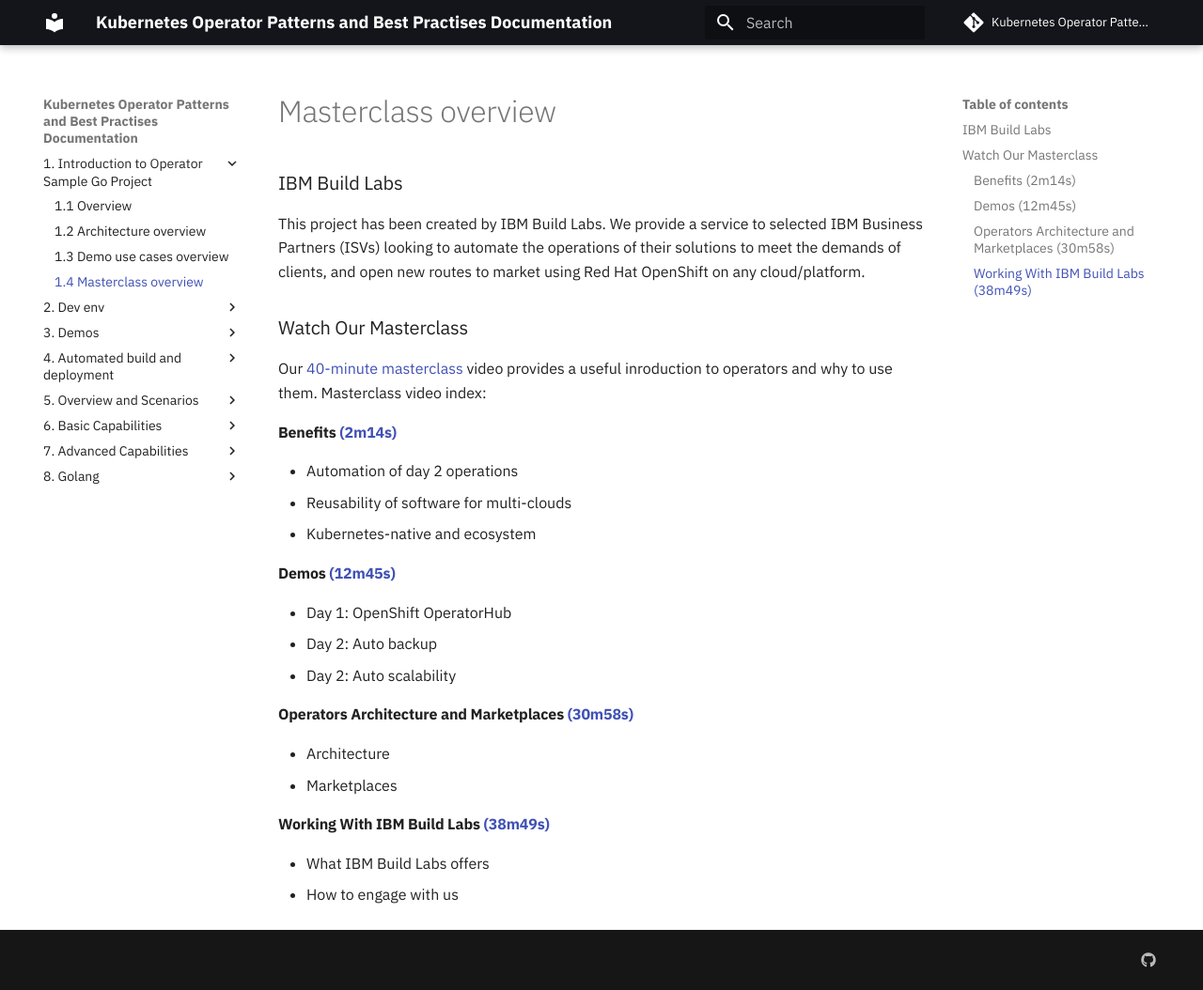
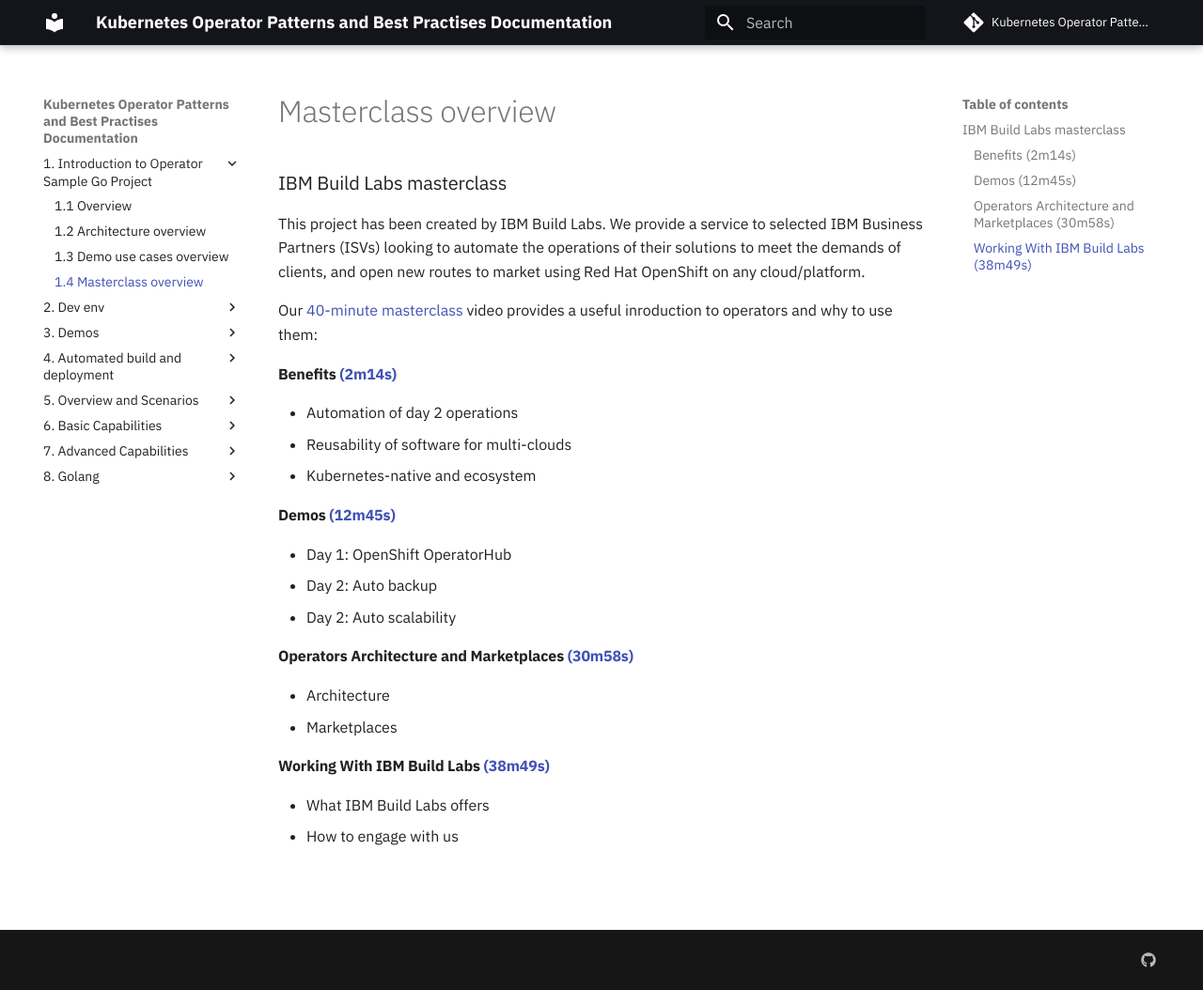
Before and after one commit to IBM/operator-sample-go-documentation, an MkDocs documentation site: the page built from documentation/intro-masterclass.md, in a window 1280 px wide and 1054 px high. Shown: the whole window at 94% size. Built offline with MkDocs 1.6.1 and Material for MkDocs 9.7.7, drawn with Linux system fonts in a browser that asks for light colours; comment, search, counter and statistics services are not loaded.

Commit message:
doc-updates4

```diff
--- a/documentation/intro-masterclass.md
+++ b/documentation/intro-masterclass.md
@@ -1,12 +1,10 @@
 # Masterclass overview
 
-### IBM Build Labs
+### IBM Build Labs masterclass
 
 This project has been created by IBM Build Labs.  We provide a service to selected IBM Business Partners (ISVs) looking to automate the operations of their solutions to meet the demands of clients, and open new routes to market using Red Hat OpenShift on any cloud/platform.
 
-### Watch Our Masterclass
-
-Our [40-minute masterclass](https://www.youtube.com/watch?v=D6njEyXPieg) video provides a useful inroduction to operators and why to use them.  Masterclass video index:
+Our [40-minute masterclass](https://www.youtube.com/watch?v=D6njEyXPieg) video provides a useful inroduction to operators and why to use them:
 
 #### Benefits [(2m14s)](https://youtu.be/D6njEyXPieg?t=134)
 * Automation of day 2 operations
```
